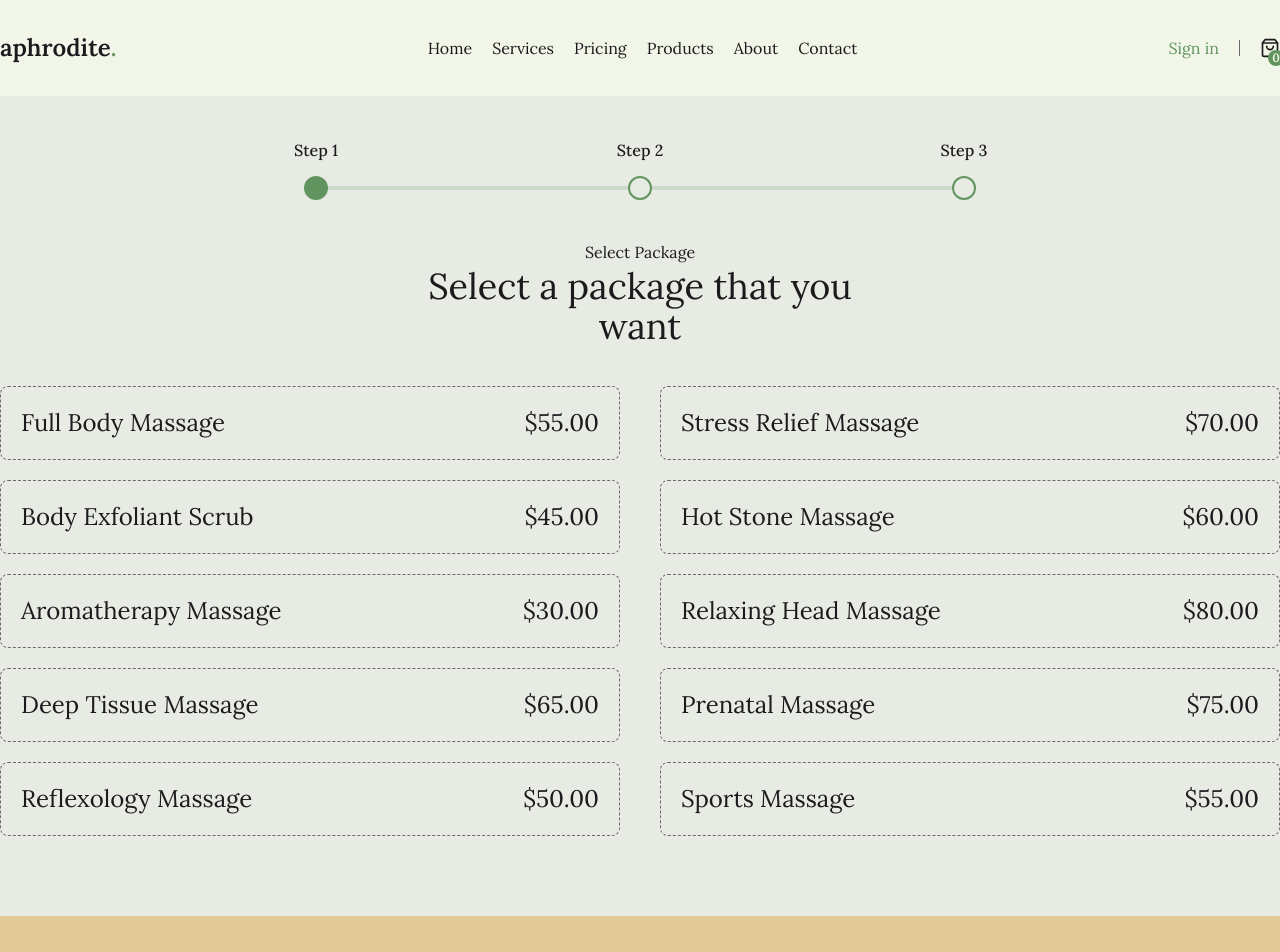
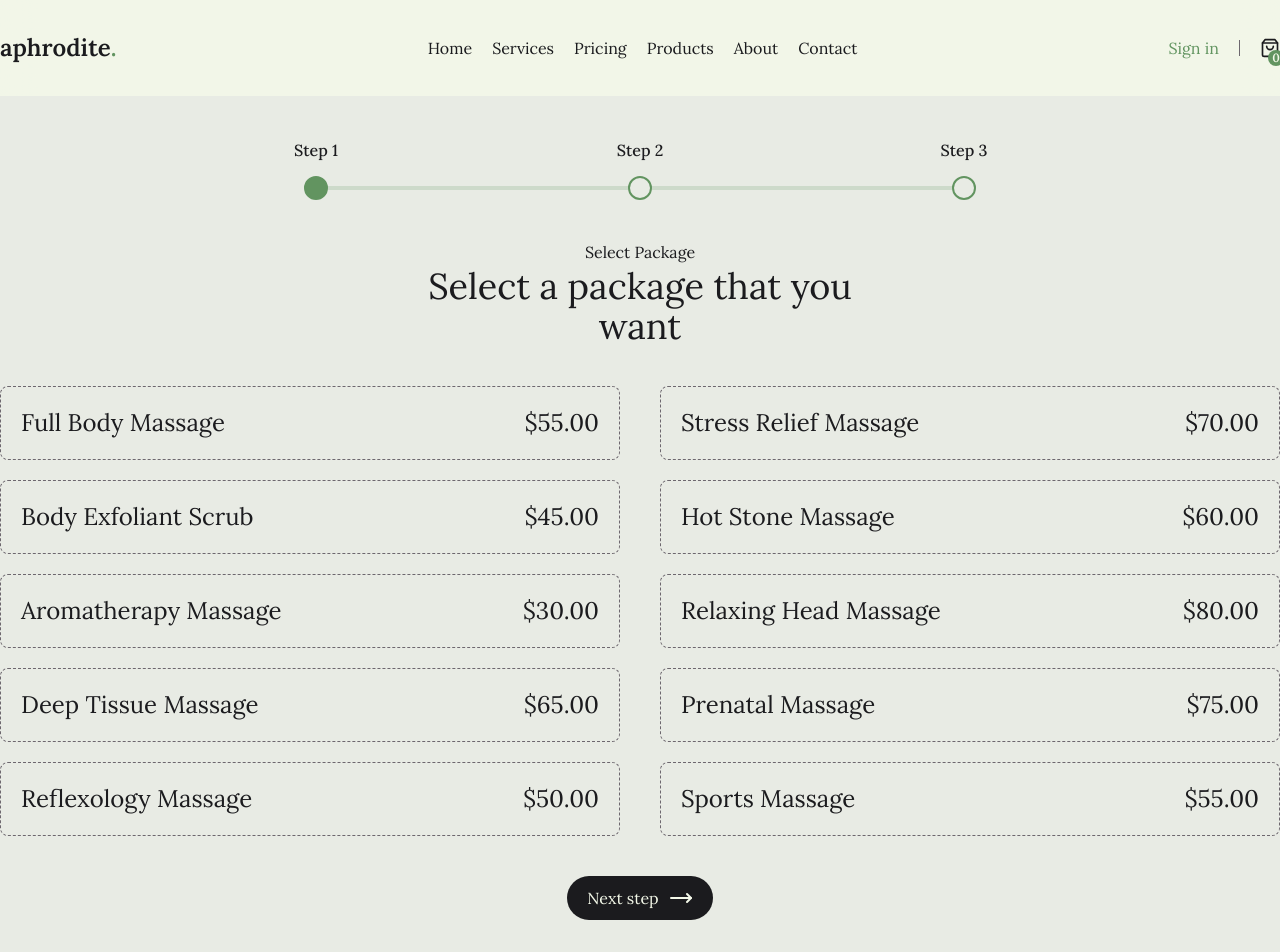
Before and after one commit to shohan-pherones/aphrodite-frontend, a Next.js app: page /appointment in a window 1280 px wide. Shown: the top 952 px of the page. Built offline with nearby package versions, Linux system fonts and the light colour scheme.

Commit message:
selected package

```diff
--- a/components/Appointment.tsx
+++ b/components/Appointment.tsx
@@ -1,6 +1,6 @@
 "use client";
 
-import { useState } from "react";
+import { useEffect, useState } from "react";
 import AppointmentForm from "./AppointmentForm";
 import PickDateTime from "./PickDateTime";
 import SelectPackage from "./SelectPackage";
--- a/components/SelectPackage.tsx
+++ b/components/SelectPackage.tsx
@@ -1,5 +1,6 @@
 import { pricings } from "@/data/pricing";
 import { cn, formatCurrency } from "@/lib/utils";
+import { MoveRight } from "lucide-react";
 import { useState } from "react";
 import { AppointmentFormData } from "./Appointment";
 import SectionTitle from "./SectionTitle";
@@ -18,6 +19,16 @@ const SelectPackage: React.FC<SelectPackageProps> = ({
   setActiveStep,
 }) => {
   const [selectedPackage, setSelectedPackage] = useState<string | null>(null);
+
+  const handleStepOne = () => {
+    if (!selectedPackage) {
+      return null;
+    }
+
+    setAppointmentData({ ...appointmentData, packageId: selectedPackage });
+
+    setActiveStep(2);
+  };
 
   return (
     <div className="pt-10">
@@ -45,6 +56,18 @@ const SelectPackage: React.FC<SelectPackageProps> = ({
           </div>
         ))}
       </div>
+
+      <div className="mt-10 flex justify-center items-center gap-5">
+        <button
+          onClick={handleStepOne}
+          className="flex items-center gap-2.5 bg-black text-white px-5 py-2.5 rounded-full hover:bg-magenta transition"
+        >
+          Next step{" "}
+          <span>
+            <MoveRight />
+          </span>
+        </button>
+      </div>
     </div>
   );
 };
```
